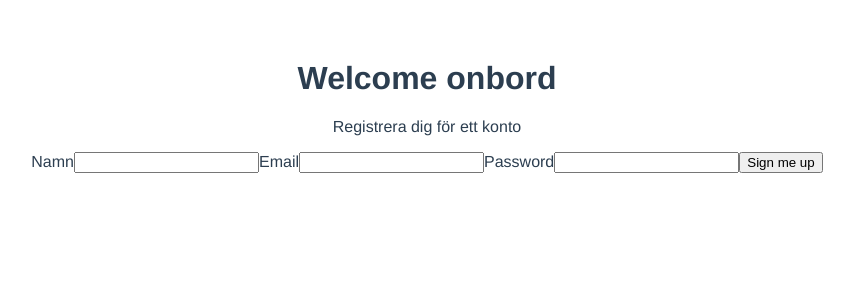
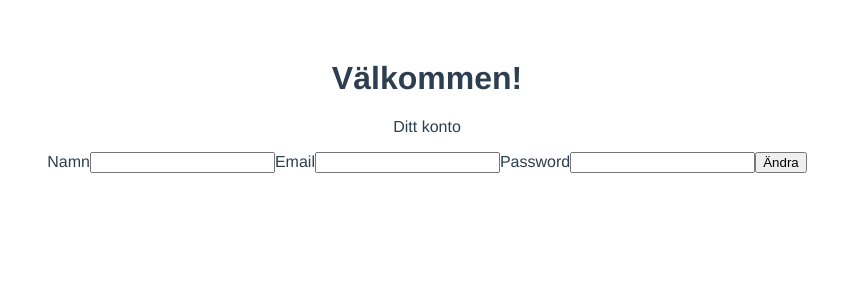
Before and after one commit to Jensengbg-Carl-Ulvinen/komplettering-vue-e-wallet, a Vue app: page /#/account in a window 1280 px wide. Before the commit this address led to /#/. Shown: the top 300 px of the page, without its empty margins (213-1067 px from the left). Built offline with nearby package versions, Linux system fonts and the light colour scheme.

Commit message:
add registerUser

```diff
--- a/src/views/Account.vue
+++ b/src/views/Account.vue
@@ -1,8 +1,8 @@
 <template>
 <div class="account">
     <div class="header">
-    <h1 class="headline">Welcome onbord</h1></div>
-    <p>Registrera dig för ett konto</p>
+    <h1 class="headline">Välkommen!</h1></div>
+    <p>Ditt konto</p>
 
     <label for="name">Namn</label>
     <input v-model="name" type="text" id="name" />
@@ -11,7 +11,7 @@
     <label for="password">Password</label>
     <input v-model="password" type="text" id="password" />
 
-    <button @click="registerUser" class="btn">Sign me up</button>
+    <button @click="" class="btn">Ändra</button>
 
   </div>
 </template>
--- a/src/views/Registration.vue
+++ b/src/views/Registration.vue
@@ -17,7 +17,22 @@
 </template>
 
 <script>
-export default {};
+export default {
+  data: () => {
+    return {
+      name: "",
+      email: "",
+      password: ""
+    };
+  },
+  methods: {
+    registerUser() {
+      if (this.password === true) {
+        const user = { name: this.name, email: this.email, password: this.password };
+      }
+    }
+  }
+};
 </script>
 
 <style lang="scss" scoped>
```
